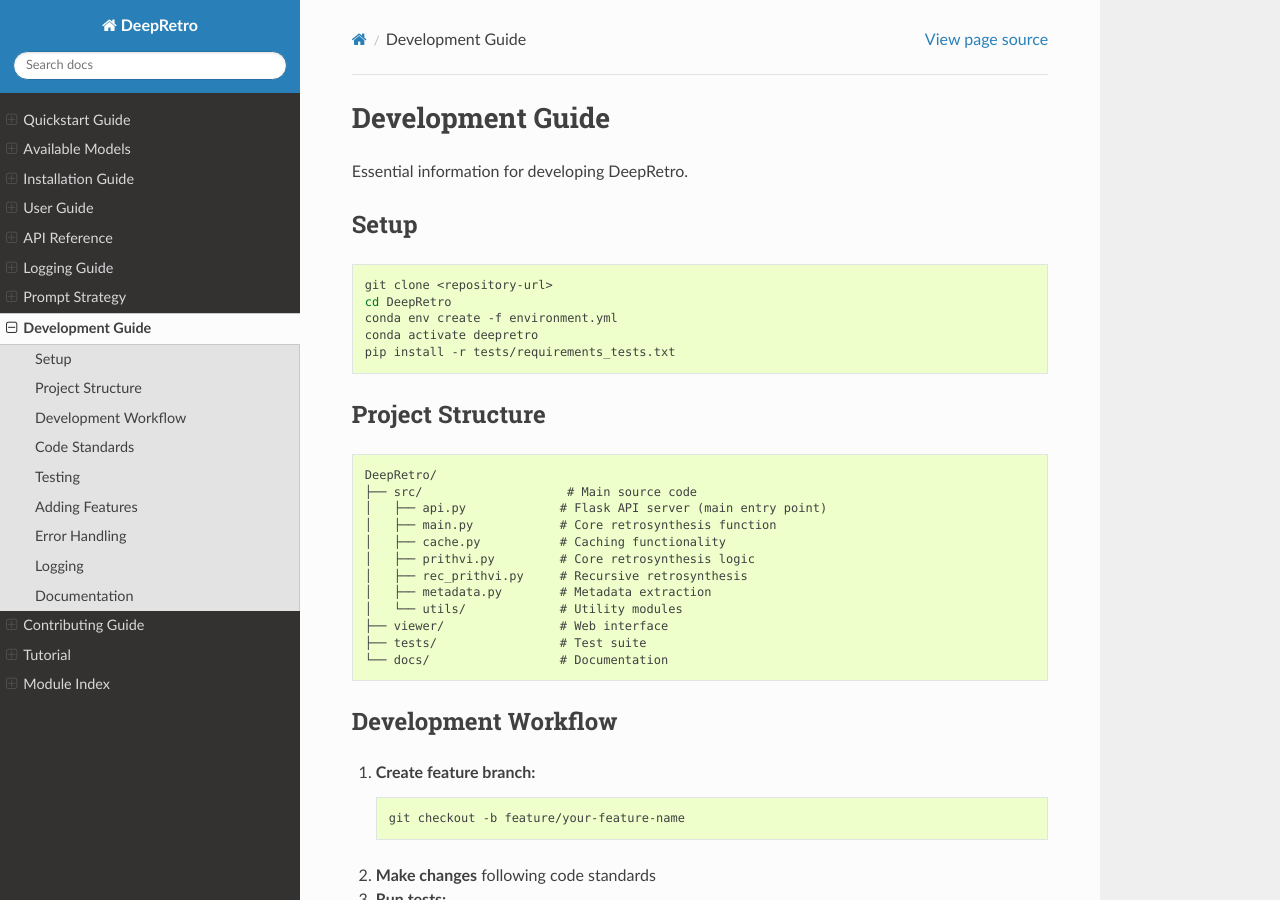
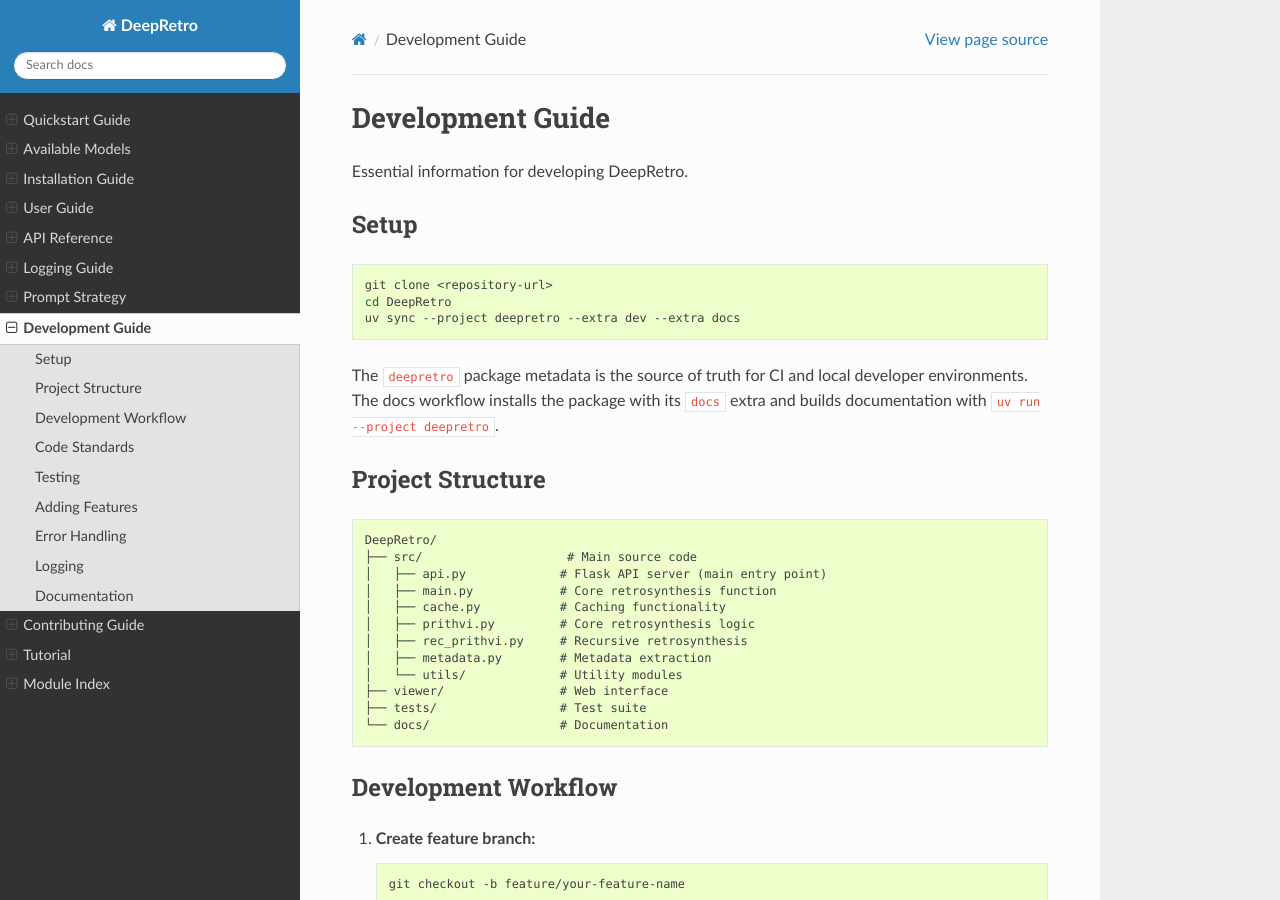
Before and after one commit to deepforestsci/DeepRetro, a Sphinx documentation site: the page built from docs/source/development.rst, in a window 1280 px wide and 900 px high. Built offline with Sphinx 7.4.7 and the Read the Docs theme 3.1.0, drawn with Linux system fonts in a browser that asks for light colours.

Commit message:
fix docs build CI

```diff
--- a/docs/source/development.rst
+++ b/docs/source/development.rst
@@ -10,9 +10,11 @@
 
    git clone <repository-url>
    cd DeepRetro
-   conda env create -f environment.yml
-   conda activate deepretro
-   pip install -r tests/requirements_tests.txt
+   uv sync --project deepretro --extra dev --extra docs
+
+The ``deepretro`` package metadata is the source of truth for CI and local
+developer environments. The docs workflow installs the package with its
+``docs`` extra and builds documentation with ``uv run --project deepretro``.
 
 Project Structure
 -----------------
```
Also changed, not shown: 3 other files.
